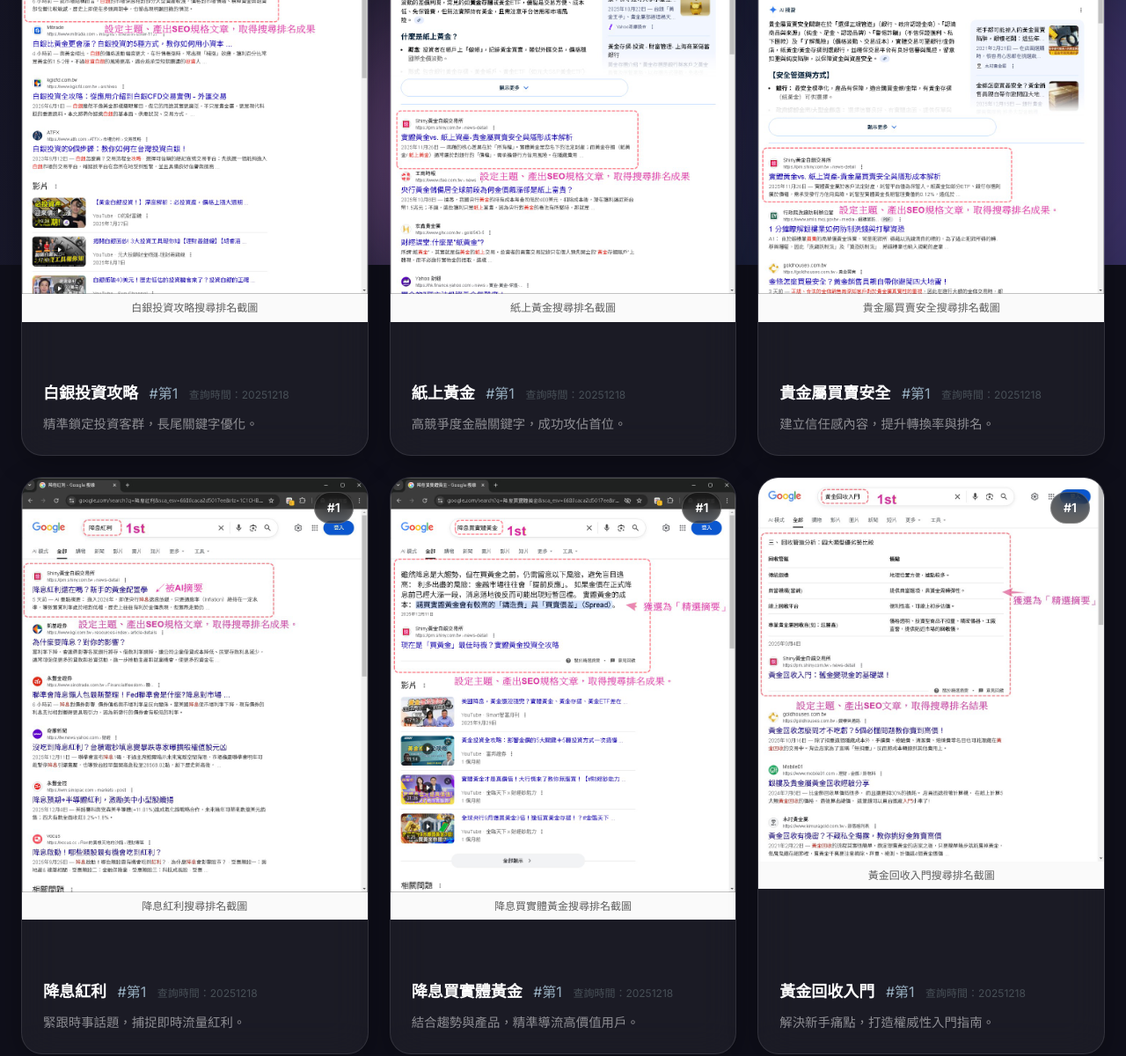
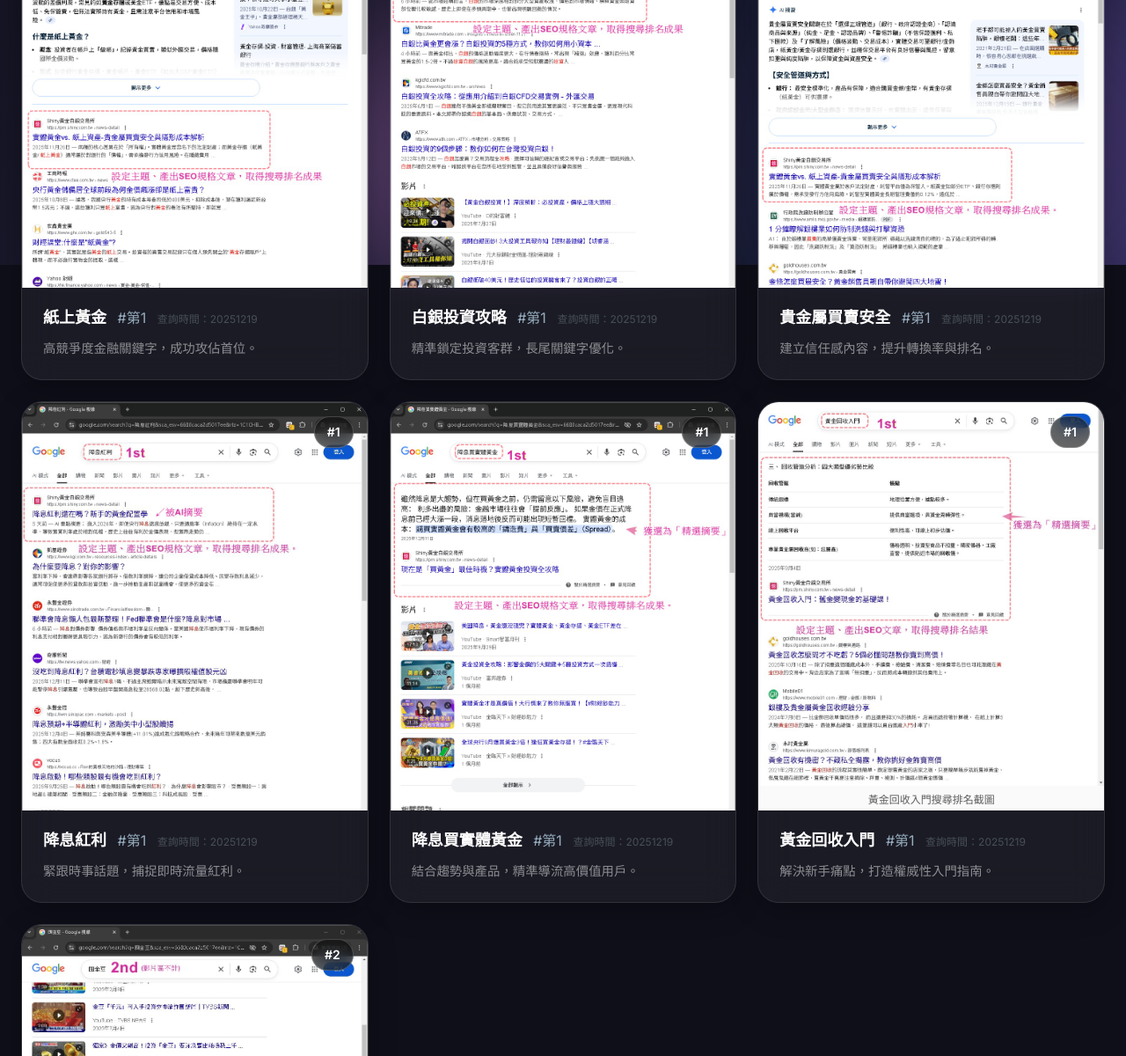
Before and after one commit to colinjen88/seo-keyword-ranking-portfolio, a plain HTML site: page index.html in a window 1280 px wide. Shown: the part 499-1699 px from the top of the page at 88% size. Drawn offline with Linux system fonts and the light colour scheme.

Commit message:
Adjust .item-image height in style.css

```diff
--- a/index.html
+++ b/index.html
@@ -141,6 +141,28 @@
     <!-- Gallery Section -->
     <main class="gallery">
         <div class="gallery-grid">
+            <article class="glass-card gallery-item" data-src="紙上黃金_1ST.jpg">
+                <figure class="item-image">
+                    <img src="紙上黃金_1ST.jpg" alt="紙上黃金 - Google 搜尋排名第一" loading="lazy" width="800" height="500">
+                    <figcaption class="item-caption">紙上黃金搜尋排名截圖</figcaption>
+                    <div class="item-rank">#1</div>
+                    <div class="item-overlay">
+                        <span class="zoom-icon" aria-hidden="true">
+                            <svg xmlns="http://www.w3.org/2000/svg" viewBox="0 0 24 24" fill="none"
+                                stroke="currentColor" stroke-width="1.5" stroke-linecap="round" stroke-linejoin="round">
+                                <circle cx="11" cy="11" r="8"></circle>
+                                <line x1="21" y1="21" x2="16.65" y2="16.65"></line>
+                                <line x1="11" y1="8" x2="11" y2="14"></line>
+                                <line x1="8" y1="11" x2="14" y2="11"></line>
+                            </svg>
+                        </span>
+                    </div>
+                </figure>
+                <div class="item-content">
+                    <h3>紙上黃金 <span class="rank-tag">#第1</span> <span class="rank-date">查詢時間：20251219</span></h3>
+                    <p>高競爭度金融關鍵字，成功攻佔首位。</p>
+                </div>
+            </article>
 
             <article class="glass-card gallery-item" data-src="白銀投資攻略_1st.jpg">
                 <figure class="item-image">
@@ -160,31 +182,8 @@
                     </div>
                 </figure>
                 <div class="item-content">
-                    <h3>白銀投資攻略 <span class="rank-tag">#第1</span> <span class="rank-date">查詢時間：20251218</span></h3>
+                    <h3>白銀投資攻略 <span class="rank-tag">#第1</span> <span class="rank-date">查詢時間：20251219</span></h3>
                     <p>精準鎖定投資客群，長尾關鍵字優化。</p>
-                </div>
-            </article>
-
-            <article class="glass-card gallery-item" data-src="紙上黃金_1ST.jpg">
-                <figure class="item-image">
-                    <img src="紙上黃金_1ST.jpg" alt="紙上黃金 - Google 搜尋排名第一" loading="lazy" width="800" height="500">
-                    <figcaption class="item-caption">紙上黃金搜尋排名截圖</figcaption>
-                    <div class="item-rank">#1</div>
-                    <div class="item-overlay">
-                        <span class="zoom-icon" aria-hidden="true">
-                            <svg xmlns="http://www.w3.org/2000/svg" viewBox="0 0 24 24" fill="none"
-                                stroke="currentColor" stroke-width="1.5" stroke-linecap="round" stroke-linejoin="round">
-                                <circle cx="11" cy="11" r="8"></circle>
-                                <line x1="21" y1="21" x2="16.65" y2="16.65"></line>
-                                <line x1="11" y1="8" x2="11" y2="14"></line>
-                                <line x1="8" y1="11" x2="14" y2="11"></line>
-                            </svg>
-                        </span>
-                    </div>
-                </figure>
-                <div class="item-content">
-                    <h3>紙上黃金 <span class="rank-tag">#第1</span> <span class="rank-date">查詢時間：20251218</span></h3>
-                    <p>高競爭度金融關鍵字，成功攻佔首位。</p>
                 </div>
             </article>
 
@@ -206,7 +205,7 @@
                     </div>
                 </figure>
                 <div class="item-content">
-                    <h3>貴金屬買賣安全 <span class="rank-tag">#第1</span> <span class="rank-date">查詢時間：20251218</span></h3>
+                    <h3>貴金屬買賣安全 <span class="rank-tag">#第1</span> <span class="rank-date">查詢時間：20251219</span></h3>
                     <p>建立信任感內容，提升轉換率與排名。</p>
                 </div>
             </article>
@@ -229,7 +228,7 @@
                     </div>
                 </figure>
                 <div class="item-content">
-                    <h3>降息紅利 <span class="rank-tag">#第1</span> <span class="rank-date">查詢時間：20251218</span></h3>
+                    <h3>降息紅利 <span class="rank-tag">#第1</span> <span class="rank-date">查詢時間：20251219</span></h3>
                     <p>緊跟時事話題，捕捉即時流量紅利。</p>
                 </div>
             </article>
@@ -252,7 +251,7 @@
                     </div>
                 </figure>
                 <div class="item-content">
-                    <h3>降息買實體黃金 <span class="rank-tag">#第1</span> <span class="rank-date">查詢時間：20251218</span></h3>
+                    <h3>降息買實體黃金 <span class="rank-tag">#第1</span> <span class="rank-date">查詢時間：20251219</span></h3>
                     <p>結合趨勢與產品，精準導流高價值用戶。</p>
                 </div>
             </article>
@@ -275,7 +274,7 @@
                     </div>
                 </figure>
                 <div class="item-content">
-                    <h3>黃金回收入門 <span class="rank-tag">#第1</span> <span class="rank-date">查詢時間：20251218</span></h3>
+                    <h3>黃金回收入門 <span class="rank-tag">#第1</span> <span class="rank-date">查詢時間：20251219</span></h3>
                     <p>解決新手痛點，打造權威性入門指南。</p>
                 </div>
             </article>
@@ -298,7 +297,7 @@
                     </div>
                 </figure>
                 <div class="item-content">
-                    <h3>囤金豆 <span class="rank-tag">#第2</span> <span class="rank-date">查詢時間：20251218</span></h3>
+                    <h3>囤金豆 <span class="rank-tag">#第2</span> <span class="rank-date">查詢時間：20251219</span></h3>
                     <p>新興理財話題，快速搶佔前三席次。</p>
                 </div>
             </article>
--- a/style.css
+++ b/style.css
@@ -236,7 +236,7 @@ body {
 .item-image {
     position: relative;
     overflow: hidden;
-    height: 550px; /* Fixed height as requested */
+    height: 464px; /* Fixed height as requested */
     border-radius: 20px 20px 0 0;
 }
 
```
